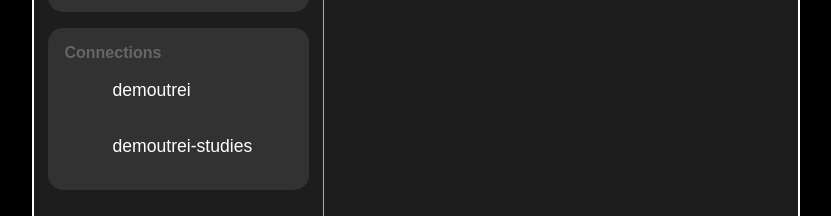
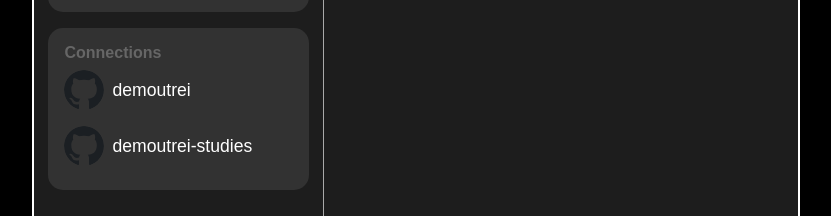
Before and after one commit to demoutrei/self, a plain HTML site: page index.html in a window 1280 px wide. Shown: the part 385-601 px from the top of the page, without its empty margins (224-1055 px from the left). Drawn offline with Linux system fonts and the light colour scheme; the site is published under a folder, as on GitHub Pages, so addresses that start at the root find nothing.

Commit message:
Connection Icon URL fix?

```diff
--- a/index.css
+++ b/index.css
@@ -124,7 +124,7 @@ body {
             margin-bottom: 0.5rem;
 
             &[type="github"] > .connection-icon {
-              background-image: url("/assets/github.svg");
+              background-image: url("assets/github.svg");
             }
 
             > .connection-name {
```
